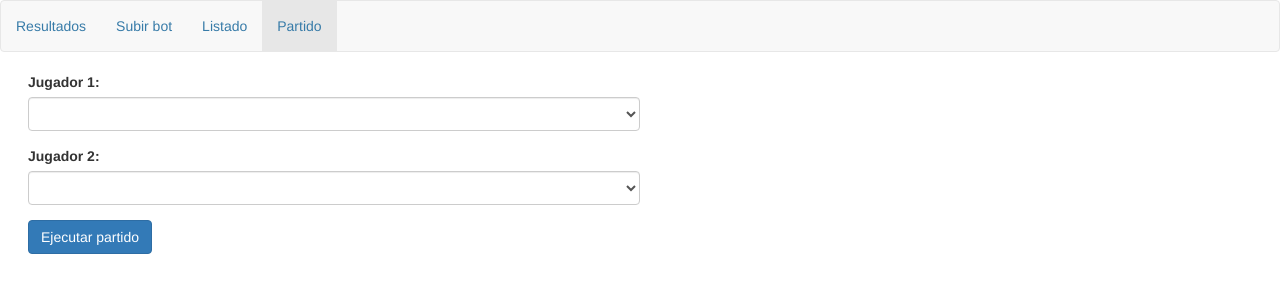
After one commit to alvarontwrk/mancala-league, a Flask app: page /partido/ in a window 1280 px wide. The commit adds this page. Shown: the top 300 px of the page. Run offline with Flask 2, Linux system fonts and the light colour scheme; lists and menus that the app fills with data are empty; some libraries are stand-ins or nearby versions.

Commit message:
Add partido page. Refactor dataframe to html pipeline

```diff
--- a/app/constants.py
+++ b/app/constants.py
@@ -1,7 +1,8 @@
 # Constants
 BOTS_FOLDER = 'bots'
-RANKING_CSV = 'data/ranking.csv'
-MATCHES_CSV = 'data/matches.csv'
+DATA_FOLDER = 'data'
+RANKING_CSV = '{}/ranking.csv'.format(DATA_FOLDER)
+MATCHES_CSV = '{}/matches.csv'.format(DATA_FOLDER)
 MANCALA_COMMAND = 'java -jar ./bin/MancalaNoGUI.jar -p1 {} -p2 {} -t 2'
 LOG_FILE = 'info.log'
 UPLOAD_FOLDER = 'compilation_enviroment'
--- a/app/static/mancala.css
+++ b/app/static/mancala.css
@@ -3,30 +3,15 @@ h1, h2          { margin: 0; }
 h1              { border-bottom: 2px solid #eee !important; }
 h2              { font-size: 2em !important; }
 
-.league_title              { margin-top:0px; }
+.league-title              { margin-top:0px; }
 
 
-table.dataframe, .dataframe th, .dataframe td {
-  border: none;
-  border-bottom: 1px solid #C8C8C8;
-  border-collapse: collapse;
-  text-align:left;
-  padding: 10px;
-  margin-bottom: 40px;
-  font-size: 1em;
-}
-
 .matches th {
-    background-color: #add8e6;
+    background-color: #bdd8e6;
     color: white;
 }
 
 .ranking th {
-    background-color: #77dd77;
+    background-color: #66ff66;
     color: white;
 }
-
-tr:nth-child(odd)		{ background-color:#eee; }
-tr:nth-child(even)	{ background-color:#fff; }
-
-tr:hover            { background-color: #ffff99;}
--- a/app/templates/lista.html
+++ b/app/templates/lista.html
@@ -11,8 +11,8 @@
         <li><a href="/">Resultados</a></li>
         <li><a href="/subirbot">Subir bot</a></li>
         <li class="active"><a href="/lista">Listado</a></li>
+        <li><a href="/partido">Partido</a></li>
       </ul>
-      </div>
     </nav>
     <div style="padding-left:1em">
       <h1>Listado de bots</h1>
@@ -22,5 +22,5 @@
         {% endfor %}
       </ul>
     </div>
-    <body>
+  </body>
 </html>
--- /dev/null
+++ b/app/templates/partido.html
@@ -0,0 +1,40 @@
+<!doctype html>
+<html lang="en">
+  <head>
+    <title>Partido</title>
+    <link rel=stylesheet type=text/css href="{{ url_for('static', filename='mancala.css') }}">
+    <link rel="stylesheet" href="https://maxcdn.bootstrapcdn.com/bootstrap/3.3.7/css/bootstrap.min.css">
+  </head>
+  <body>
+    <nav class="navbar navbar-default">
+      <ul class="nav navbar-nav">
+        <li><a href="/">Resultados</a></li>
+        <li><a href="/subirbot">Subir bot</a></li>
+        <li><a href="/lista">Listado</a></li>
+        <li class="active"><a href="/partido">Partido</a></li>
+      </ul>
+    </nav>
+    <div style="float:left; width:50%; padding-left:2em;">
+      <form method='POST' action="{{ url_for('ejecutar_partido') }}">
+        <div class="form-group">
+          <label for="bot1_select">Jugador 1:</label>
+          <select name="bot1_select" class="selectpicker form-control">
+            {% for bot in bot_list %}
+            <option>{{bot}}</option>
+            {% endfor %}
+          </select>
+        </div>
+        <div class="form-group">
+          <label for="bot2_select">Jugador 2:</label>
+          <select name="bot2_select" class="selectpicker form-control">
+            {% for bot in bot_list %}
+            <option>{{bot}}</option>
+            {% endfor %}
+          </select>
+        </div>
+        <button type="submit" class="btn btn-primary">Ejecutar partido</button>
+    </div>
+      </form>
+      </div>
+  </body>
+</html>
--- a/app/templates/upload.html
+++ b/app/templates/upload.html
@@ -9,8 +9,8 @@
         <li><a href="/">Resultados</a></li>
         <li class="active"><a href="/subirbot">Subir bot</a></li>
         <li><a href="/lista">Listado</a></li>
+        <li><a href="/partido">Partido</a></li>
       </ul>
-      </div>
     </nav>
     <div style="padding-left:1em;">
       <h4>Sube los archivos de cabecera e implementación de tu bot.</h4>
--- a/app/utilities.py
+++ b/app/utilities.py
@@ -44,3 +44,8 @@ def compile_bot(filenames):
         os.remove(path1)
         os.remove(path2)
     return result
+
+
+def render_dataframe(df, *other_classes):
+    classes = 'table table-responsive table-bordered table-hover'
+    return df.to_html(classes=classes + ' ' + ' '.join(other_classes))
--- a/app/views.py
+++ b/app/views.py
@@ -1,12 +1,12 @@
 # -*- coding: utf-8 -*-
 
-import time
 import os
 import logging
 from app import app, league, utilities
 from app.constants import BOTS_FOLDER, UPLOAD_FOLDER
 from werkzeug import secure_filename
 from flask import render_template, request
+from app.utilities import render_dataframe
 
 
 @app.route('/subirbot')
@@ -18,7 +18,9 @@ def subirbot():
 def index():
     try:
         (exec_date, ranking, matches) = league.get_current_data()
-        return render_template('liga.html', tables=[ranking, matches],
+        ranking_render = render_dataframe(ranking, 'ranking')
+        matches_render = render_dataframe(matches, 'matches')
+        return render_template('liga.html', tables=[ranking_render, matches_render],
                                titles=['na', 'Ranking', 'Partidos'],
                                exec_date=exec_date)
     except FileNotFoundError as ex:
@@ -60,13 +62,21 @@ def upload():
         return 'No se puede compilar el bot'
 
 
-@app.route('/partido/<bot1>/<bot2>')
-def partido(bot1, bot2):
+@app.route('/ejecutar_partido/', methods=['POST'])
+def ejecutar_partido():
+    bot1 = request.form.get('bot1_select')
+    bot2 = request.form.get('bot2_select')
     file1 = os.path.join(BOTS_FOLDER, bot1)
     file2 = os.path.join(BOTS_FOLDER, bot2)
     if os.path.isfile(file1) and os.path.isfile(file2):
         m = league.run_match(file1, file2)
-        t = league.create_matches_table([m]).to_html(classes='matches')
+        t = render_dataframe(league.create_matches_table([m]), 'ranking')
         return render_template('liga.html', tables=[t], titles=['na', 'Partido'])
     else:
         return "No existen los bots seleccionados"
+
+
+@app.route('/partido/')
+def partido():
+    bot_list = os.listdir(BOTS_FOLDER)
+    return render_template('partido.html', bot_list=bot_list)
```
Also changed, not shown: app/league.py (+10 -4 lines), app/templates/liga.html (+9 -7 lines).
